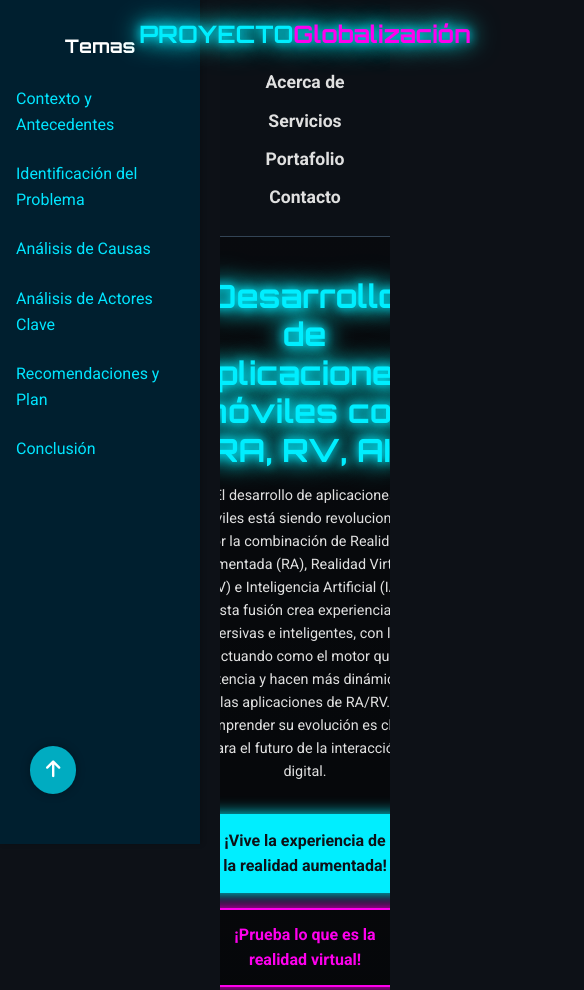
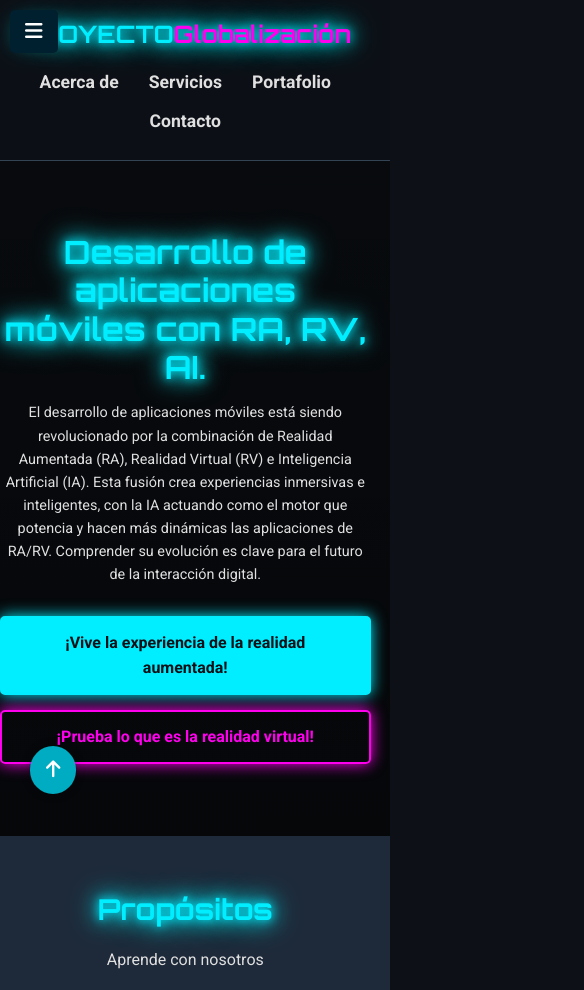
Before and after one commit to samchavo23-create/samchavo23.github.io, a plain HTML site: page index.html in a window 390 px wide. Shown: the top 990 px of the page, 584 px wide, since content can reach past the window. Drawn offline with Linux system fonts and the light colour scheme.

Commit message:
Update index.html
actualizacon para intentar ver como es que se ve en aplicaciones moviles- propuesta diego

```diff
--- a/index.html
+++ b/index.html
@@ -1,7 +1,6 @@
 <!DOCTYPE html>
 <html lang="es">
 <head>
-  <meta name="viewport" content="width=device-width, initial-scale=1.0">
   <meta charset="UTF-8" />
   <meta name="viewport" content="width=device-width, initial-scale=1.0"/>
   <title>Apps Móviles con RA, RV & IA</title>
@@ -123,10 +122,55 @@
       background-color: #008cba;
     }
   </style>
+
+<style>
+/* ==== Estilos Responsive solo para móviles ==== */
+@media (max-width: 768px) {
+  body {
+    margin-left: 0;
+  }
+
+  .sidebar {
+    transform: translateX(-220px);
+    transition: transform 0.3s ease;
+  }
+
+  .sidebar.active {
+    transform: translateX(0);
+  }
+
+  .menu-toggle {
+    display: block;
+    position: fixed;
+    top: 10px;
+    left: 10px;
+    background-color: #001f2f;
+    color: white;
+    padding: 10px 15px;
+    border: none;
+    z-index: 1100;
+    font-size: 20px;
+    border-radius: 5px;
+    cursor: pointer;
+  }
+
+  header, main, section, footer {
+    padding-left: 0 !important;
+  }
+}
+</style>
+
+
 </head>
 <body>
 
   <!-- Menú lateral -->
+
+  <!-- Botón para abrir/cerrar menú en móvil -->
+<button class="menu-toggle" onclick="toggleSidebar()">
+  <i class="fas fa-bars"></i>
+</button>
+
   <div class="sidebar">
     <h3>Temas</h3>
     <ul>
@@ -179,7 +223,7 @@
       <div class="about-card">
         <i class="fas fa-chart-line"></i>
         <h4>Objetivo</h4>
-        <p>Demostrar, como el uso de las nuevas Tecnologías como lo es la Realidad Virtual (Rv), Realidad Aumentada (Ra) e Inteligencia Artificial (Ia), y como estas Tecnologías han Revolucionado el desarrollo de aplicaciones móviles
+        <p>demostrar, como el uso de las nuevas Tecnologías como lo es la Realidad Virtual (Rv), Realidad Aumentada (Ra) e Inteligencia Artificial (Ia), y como estas Tecnologías han Revolucionado el desarrollo de aplicaciones móviles
 </p>
       </div>
       <div class="about-card">
@@ -746,6 +790,15 @@ La página web se estructura en 3 secciones principales, cada una dedicada a una
     <script src="https://cdn.botpress.cloud/webchat/v3.2/inject.js" defer></script>
 <script src="https://files.bpcontent.cloud/2025/08/02/20/20250802203646-J1YUVOQP.js" defer></script>
 
+<!-- Script para mostrar/ocultar menú en móvil -->
+<script>
+  function toggleSidebar() {
+    const sidebar = document.querySelector(".sidebar");
+    sidebar.classList.toggle("active");
+  }
+</script>
+</body>
+</html>
 
 
 </body>
```
